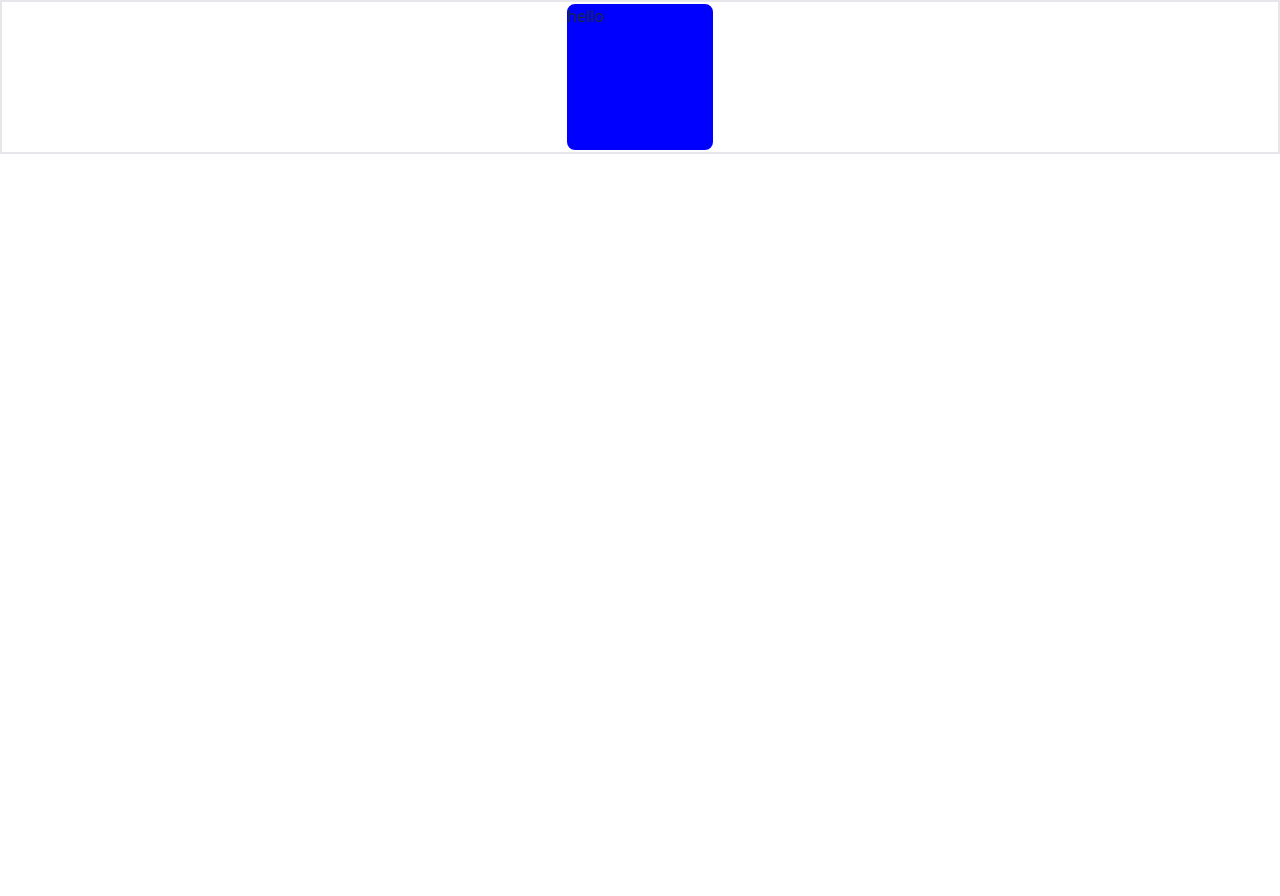
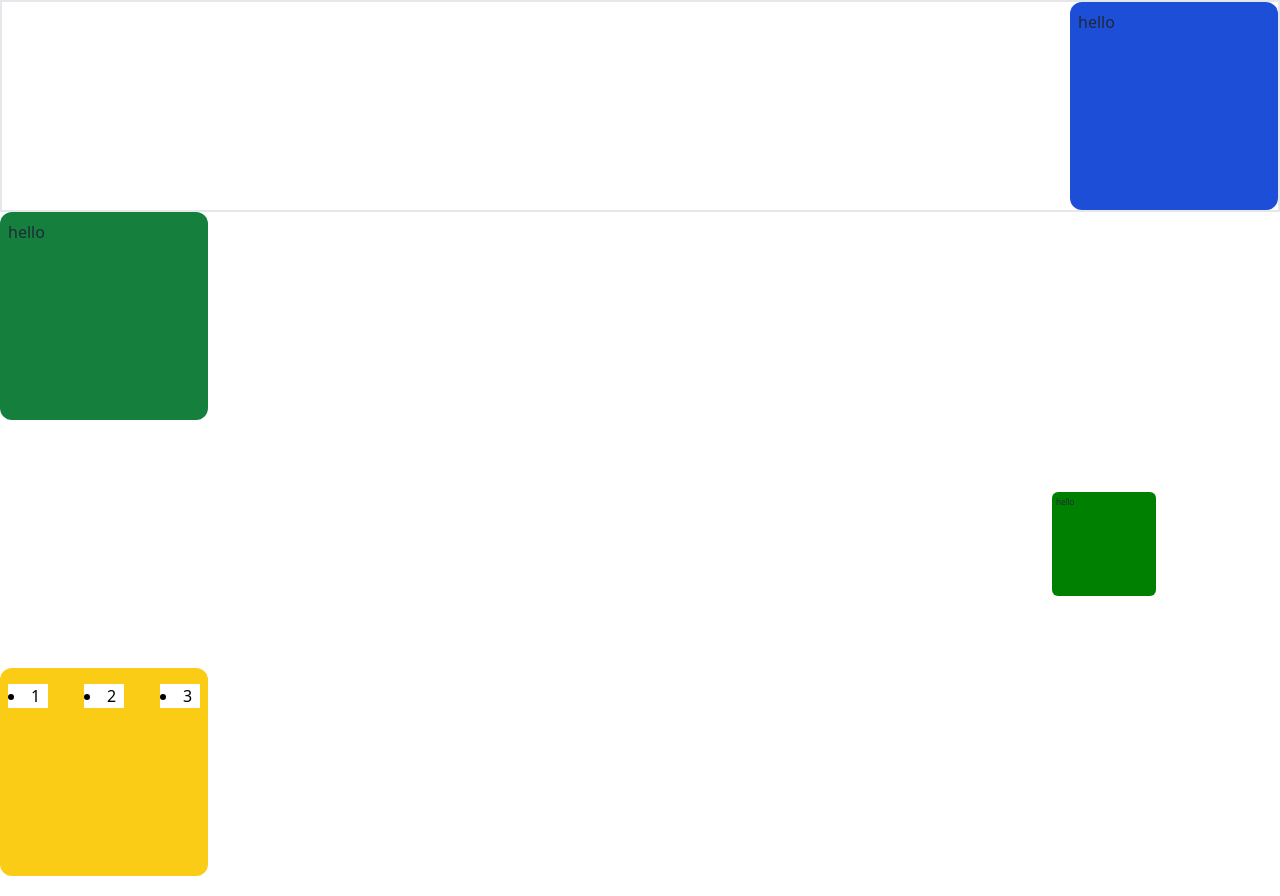
Before and after one commit to mahmudhasan07/watch_shop, a React (Vite) app: page / in a window 1280 px wide. Before the commit the page ends 800 px from the top, so only its background shows below. Built offline with nearby package versions, Linux system fonts and the light colour scheme.

Commit message:
Added new animation

```diff
--- a/src/App.jsx
+++ b/src/App.jsx
@@ -7,17 +7,70 @@ import { motion } from "framer-motion"
 
 function App() {
 
+  const boxmotion = {
+    Start :{
+      x: 0,
+      scale : "1.5",
+      backgroundColor: "blue"
+    },
+    End :{
+      x: 1000,
+      scale : ".5",
+      backgroundColor : "green"
+    }
+  }
+
+  const handlebox4 = {
+    start : {
+      opacity:.1 , y:-70
+    }
+    ,
+    end :{
+      opacity:1 , y:0
+    }
+  }
 
   return (
     <section>
-      <div className='flex border-2 justify-center'>
-        <motion.div className='box'
-        animate={{x: "right", opacity : 1}}
-        initial={{opacity: 0.1}}
-        transition={{duration: 1,ease: "linear"}}
+      <div id='box1' className='flex overflow-hidden border-2 justify-end'>
+        <motion.div className='w-52 h-52 rounded-xl p-2  bg-blue-700'
+        animate={{x:0, opacity : 1}}
+        initial={{opacity: 0.1, x: 500}}
+        transition={{duration: 1.5, ease: "linear"}}
+
         >
         <h2>hello</h2>
         </motion.div>
+      </div>
+      <div id='box2' className=''>
+        <motion.div className='w-52 h-52 rounded-xl p-2  bg-green-700'
+        whileHover={{
+          scale : 1.1,
+          transition: {ease: "easeInOut"}
+        }}
+        whileTap={{scale: .9}}
+        drag={"x"}
+        >
+        <h2>hello</h2>
+        </motion.div>
+      </div>
+      <div id='box3' className='my-5'>
+        <motion.div className='w-52 h-52 rounded-xl p-2 '
+        variants={boxmotion}
+        animate="End"
+        initial= "Start"
+        >
+        <h2>hello</h2>
+        </motion.div>
+      </div>
+      <div id='box4' className='my-5 w-52 h-52 overflow-hidden flex justify-between rounded-xl p-2 bg-yellow-400'>
+        {
+          [1,2,3].map((element,idx)=>{
+           return <motion.li key={idx} variants={handlebox4} initial="start" animate="end" transition={{duration:(idx+1)*1, ease: "backOut"}}  className='h-6 w-10 my-2 text-black bg-white'>
+              {element}
+            </motion.li>
+          })
+        }
       </div>
     </section>
   )
```
